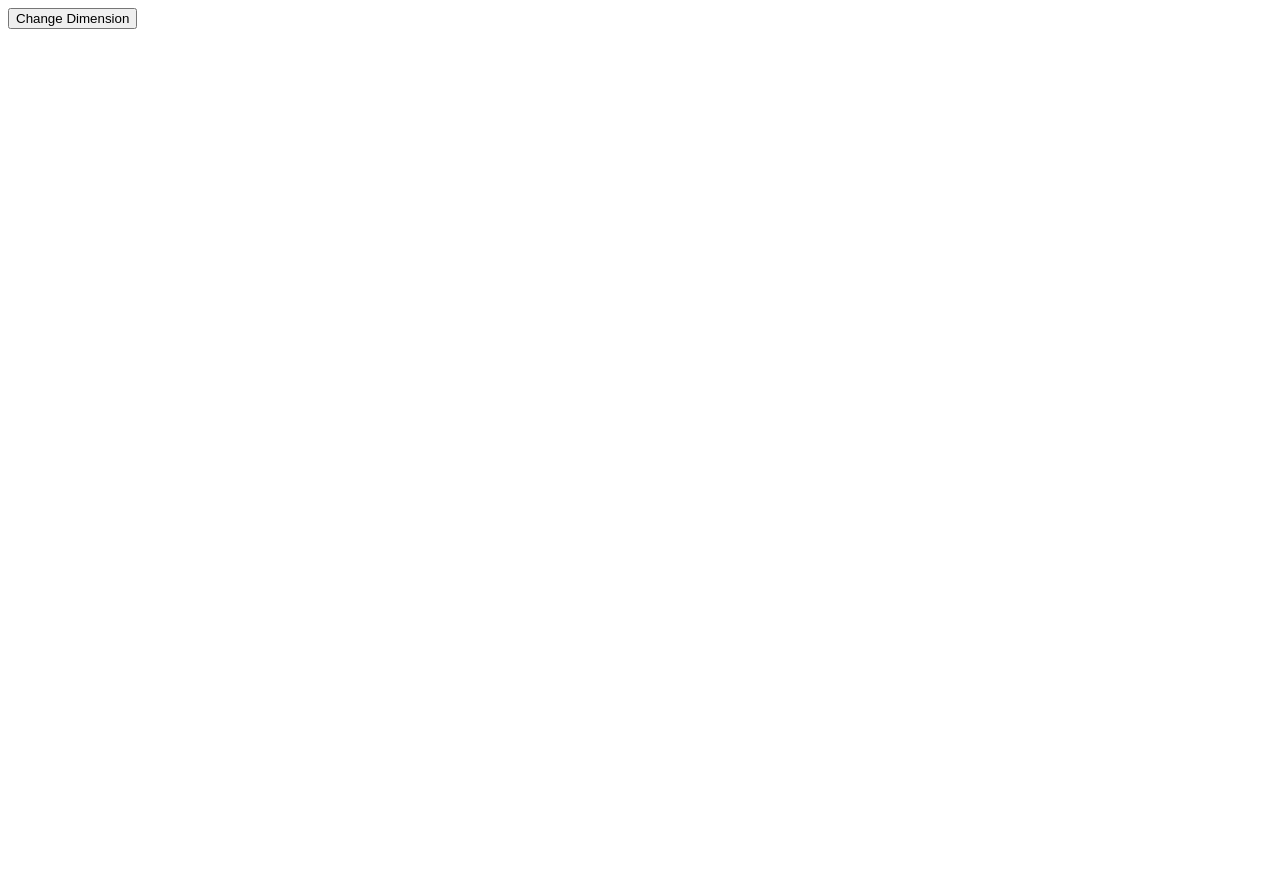
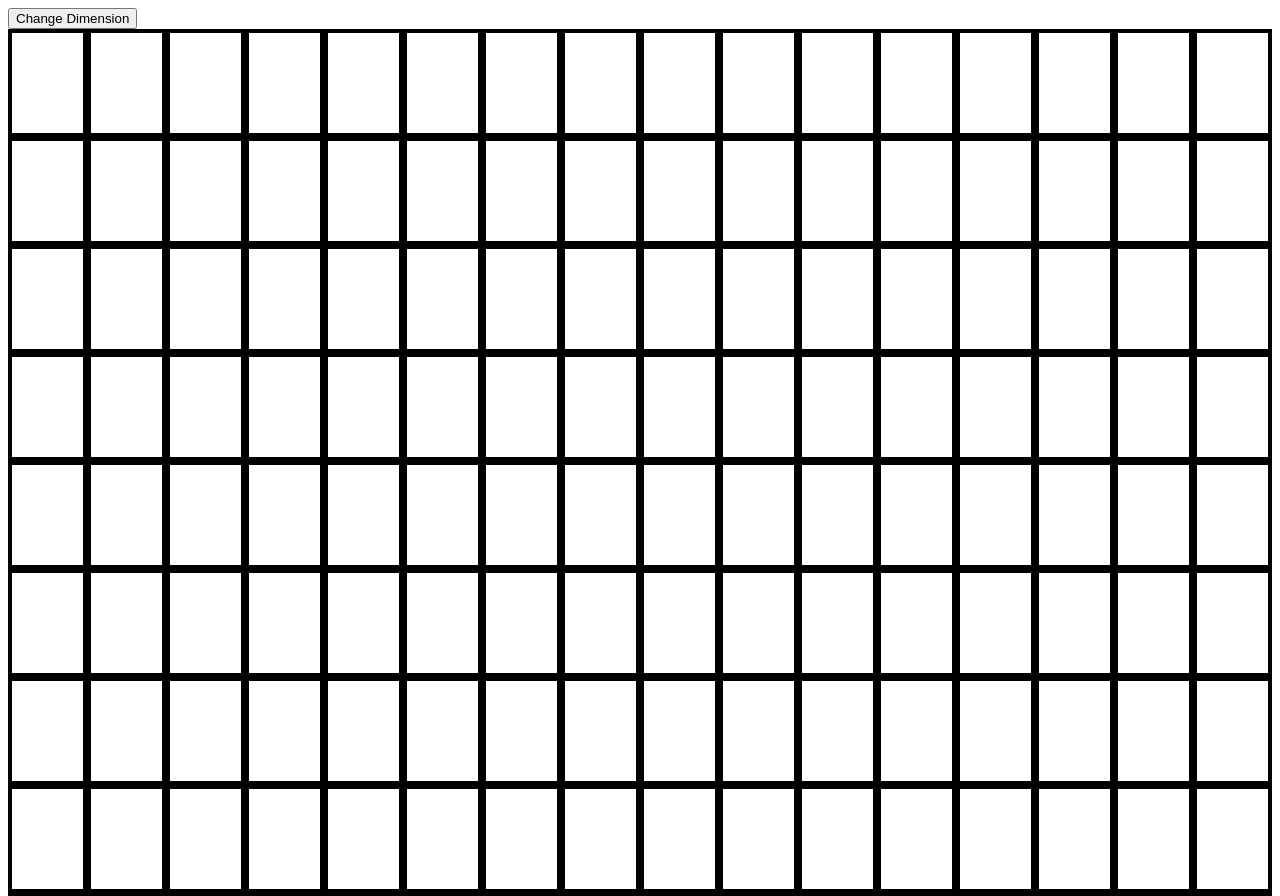
Before and after one commit to Torazo5/etch-drawing, a plain HTML site: page index.html in a window 1280 px wide. Shown: the top 896 px of the page. Before the commit the page ends 800 px from the top, so only its background shows below. Drawn offline with Linux system fonts and the light colour scheme.

Commit message:
shits tough

```diff
--- a/code.js
+++ b/code.js
@@ -1,16 +1,23 @@
-let dimension = 16
-const container = document.getElementById('gridContainer');
-  // Create 256 grid squares (16x16)
-  for (let i = 0; i < (dimension*dimension); i++) {
-    const gridSquare = document.createElement('div');
-    gridSquare.classList.add('grid-square');
-    gridSquare.addEventListener('mouseover', () => {
-        gridSquare.style.backgroundColor = 'black';
-    });
-    container.appendChild(gridSquare);
-  }
-
-const change_dimensions =document.getElementById('change')
-change_dimensions.addEventListener('click', () =>{
-  let dimension = prompt('what dimensions do you want?')
+const changeDimension = document.getElementById('change')
+function createGrid(dimension){
+    const flexc = document.getElementById('flex-container');
+    flexc.innerHTML = '';
+    for (let e =0; e<dimension;e++){
+    const fcontainer = document.createElement('div');
+    fcontainer.classList.add('flex-container');
+    for (let i = 0; i < dimension; i++) {
+        const new_div = document.createElement('div');
+        new_div.addEventListener('mouseover', () =>{
+            console.log('HOVERED')
+            new_div.style.backgroundColor = 'black'
+        })
+        fcontainer.appendChild(new_div);
+    }
+    flexc.appendChild(fcontainer);
+    }
+}
+createGrid(16)
+changeDimension.addEventListener('click', () => {
+    let dimension = prompt('New dimensions:')
+    createGrid(dimension)
 })
--- a/index.html
+++ b/index.html
@@ -1,12 +1,15 @@
-
+<!DOCTYPE html>
 <html lang="en">
 <head>
     <meta charset="UTF-8">
     <meta name="viewport" content="width=device-width, initial-scale=1.0">
     <title>Grid Example</title>
+    <link rel="stylesheet" href="style.css">
+    <script src="code.js" defer></script>
 </head>
 <body>
-  <button id = "change">Change Dimension</button>
-  <div class="container" id="gridContainer"></div>
+    <button id = "change">Change Dimension</button>
+    <div id="flex-container">
+    </div>
 </body>
 </html>
--- a/style.css
+++ b/style.css
@@ -1,13 +1,10 @@
-
-.container {
+.flex-container {
     display: flex;
-    flex-wrap: wrap;
-    width: 320px; /* Adjust as needed */
   }
 
-  .grid-square {
-    width: 20px;
-    height: 20px;
-    border: 1px solid #000;
-    box-sizing: border-box;
+  /* this selector selects all divs inside of .flex-container */
+  .flex-container div {
+    border: 4px solid black;
+    height: 100px;
+    flex: 1 1 0%;
   }
```
